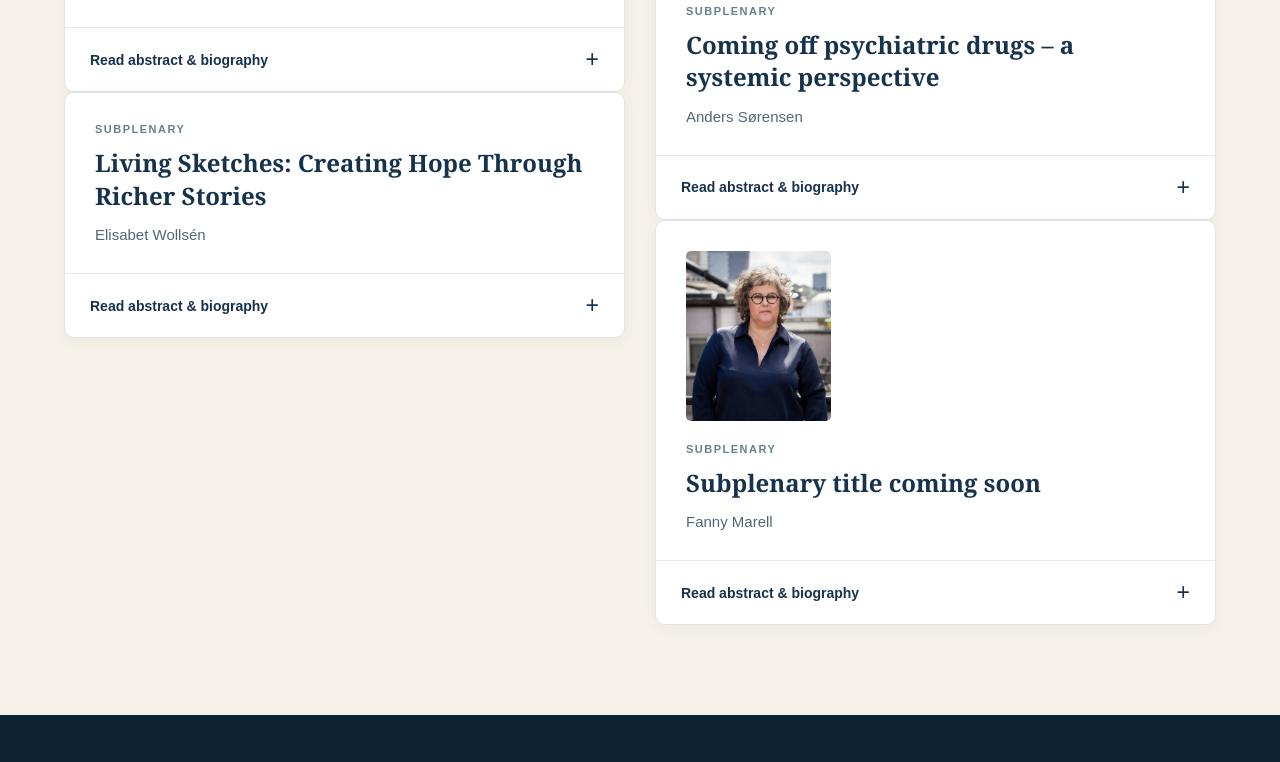
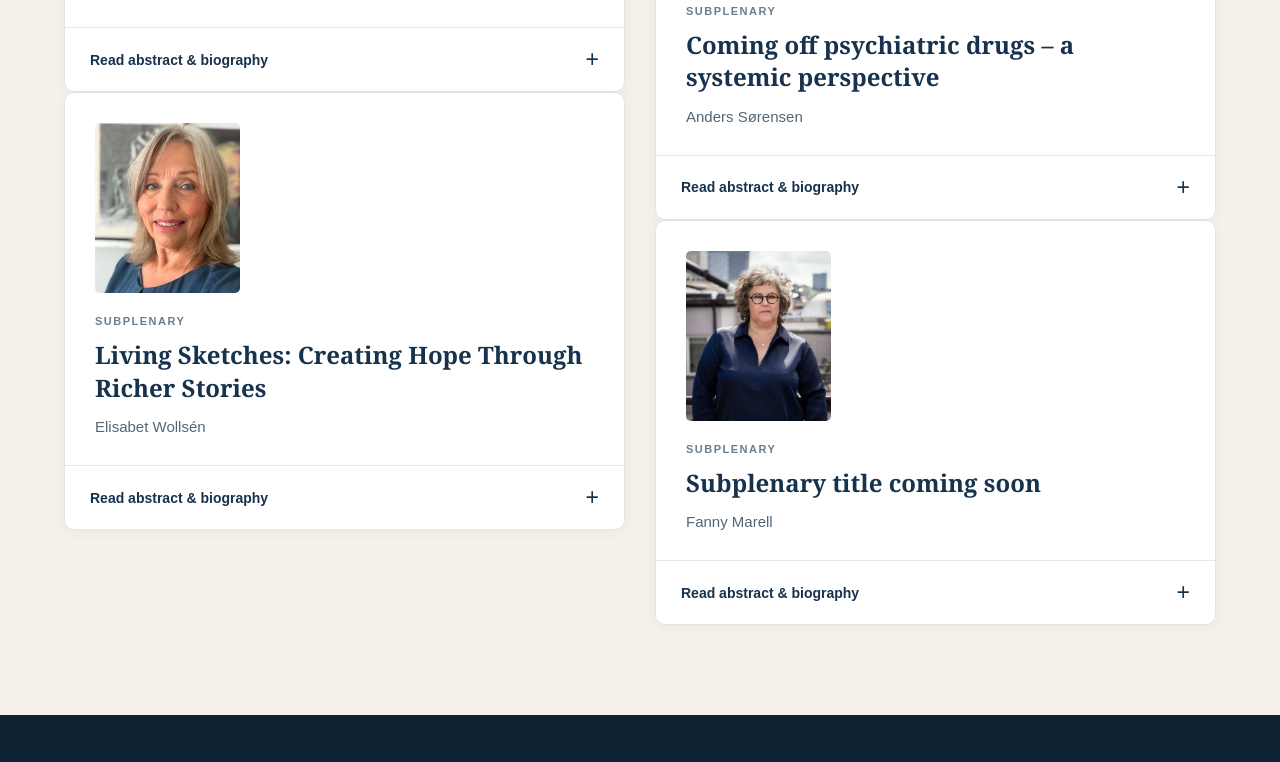
Before and after one commit to forsbergrickard/nordic2027, a plain HTML site: page subplenaries.html in a window 1280 px wide. Shown: the part 1996-2758 px from the top of the page. Drawn offline with Linux system fonts and the light colour scheme.

Commit message:
Lade till Elisabet Wollséns foto

```diff
--- a/subplenaries.html
+++ b/subplenaries.html
@@ -604,6 +604,9 @@
                         <article class="subplenary-card">
 
                             <div class="subplenary-card-header">
+
+                                <img src="images/speakers/elisabet_wollsen.webp" alt="Elisabet Wollsén"
+                                    class="subplenary-photo">
 
                                 <div class="subplenary-card-heading">
                                     <p class="subplenary-label">SUBPLENARY</p>
```
Also changed, not shown: images/speakers/elisabet_wollsen.webp (added).
